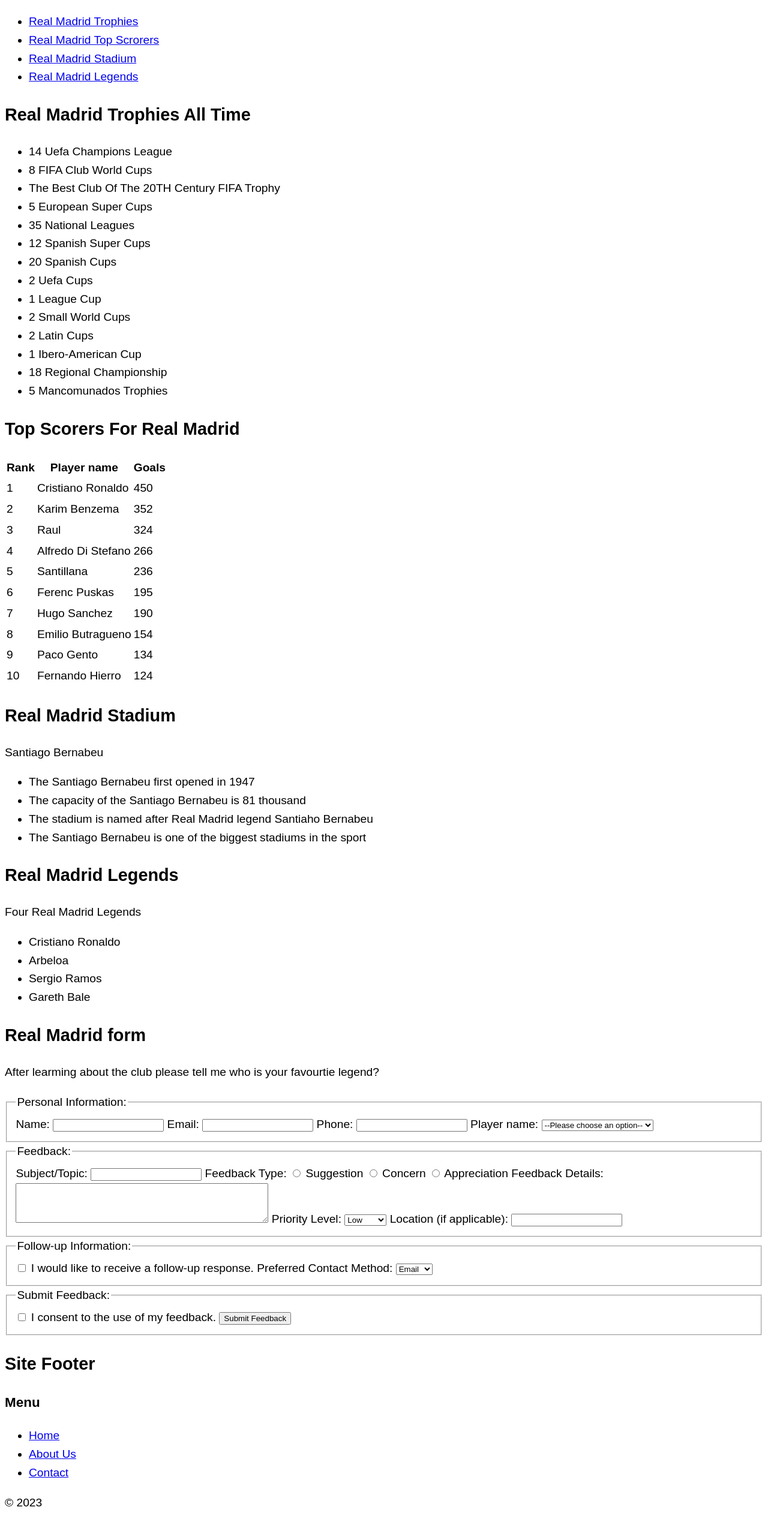
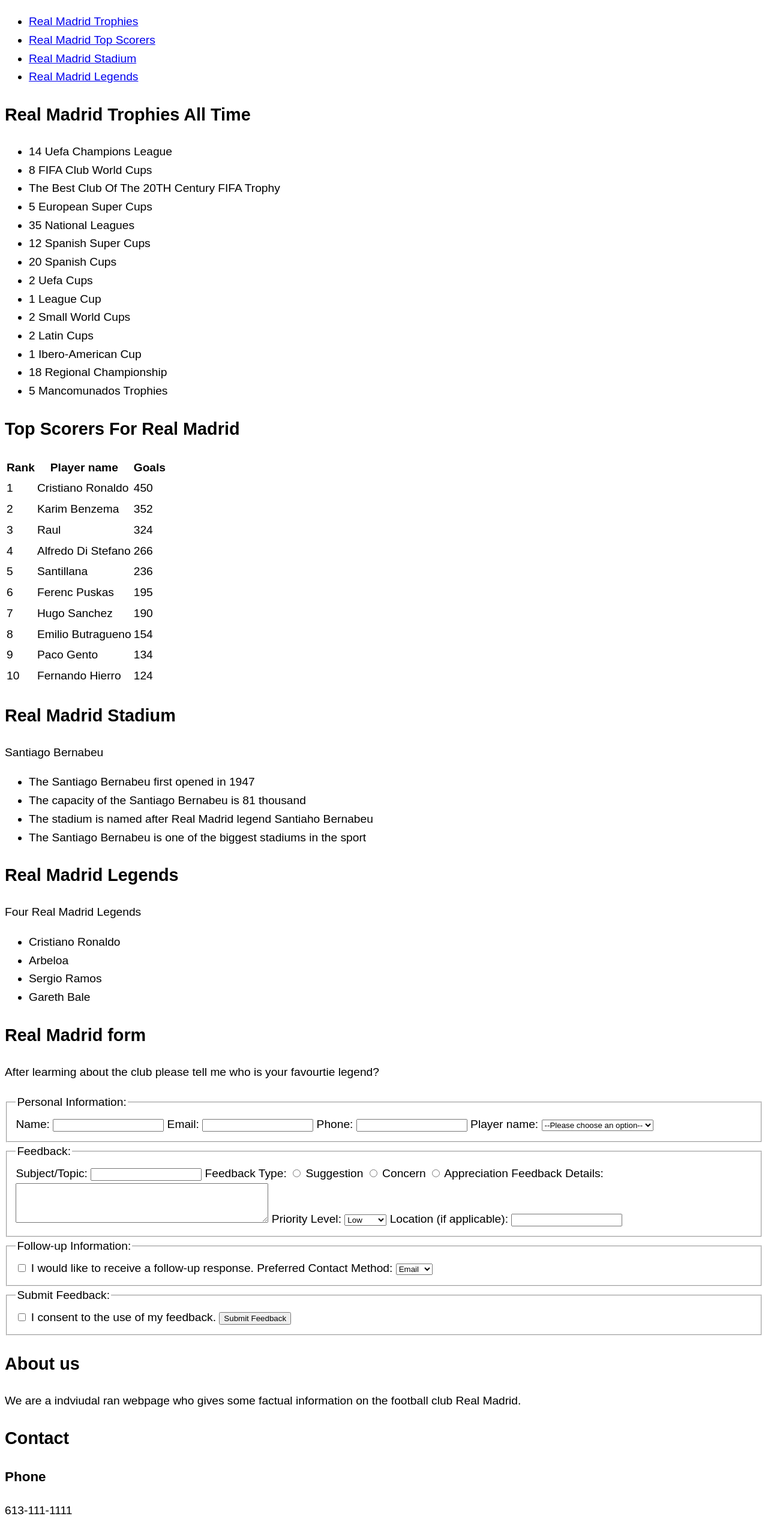
Before and after one commit to irm1005-itec1005-fall-2023/assignment-01-osaidsadek, a plain HTML site: page index.html in a window 1280 px wide. Shown: the part 2160-4713 px from the top of the page at 60% size. Drawn offline with Linux system fonts and the light colour scheme.

Commit message:
changed href tags and page title etc

```diff
--- a/index.html
+++ b/index.html
@@ -2,7 +2,7 @@
 <html lang="en-ca">
   <head>
     <!-- Set the page title -->
-    <title>Assignment 01 - To Be Completed</title>
+    <title>Real Madrid</title>
 
     <!-- Set the charset we're using to UTF-8 -->
     <meta charset="UTF-8" />
@@ -47,7 +47,7 @@
       LIST ANY CITATIONS HERE
 
         * A Used code from Tutorial 2 solutions.
-        * B
+        * B https://www.realmadrid.com/en/about-real-madrid/history/football-legends
 
     -->
     <header>
@@ -62,8 +62,8 @@
         <h3>Site Menu</h3>
         <ul>
           <li><a href="#">Home</a></li>
-          <li><a href="#">About Us</a></li>
-          <li><a href="#">Contact</a></li>
+          <li><a href="#About us">About Us</a></li>
+          <li><a href="#Contact">Contact</a></li>
         </ul>
       </nav>
     </header>
@@ -76,16 +76,16 @@
 
         <ul>
           <li>
-            <a href="#summary">Real Madrid Trophies</a>
+            <a href="#Real Madrid Trophies">Real Madrid Trophies</a>
           </li>
-          <li><a href="Real madrid">Real Madrid Top Scrorers</a></li>
-          <li><a href="Real madrid">Real Madrid Stadium</a></li>
-          <li><a href="Real Madrid">Real Madrid Legends</a></li>
+          <li><a href="#Top Scorers">Real Madrid Top Scorers</a></li>
+          <li><a href="#Santiago Bernabeu">Real Madrid Stadium</a></li>
+          <li><a href="#Real Madrid Legends">Real Madrid Legends</a></li>
         </ul>
       </section>
 
       <section>
-        <h2 id="Real Madrid">Real Madrid Trophies All Time</h2>
+        <h2 id="Real Madrid Trophies">Real Madrid Trophies All Time</h2>
 
         <ul>
           <li>
@@ -114,7 +114,7 @@
 
         <!-- Data Source: https://www.realmadrid.com/en/about-real-madrid/honours/football -->
       </section>
-      <h2>Top Scorers For Real Madrid</h2>
+      <h2 id="Top Scorers">Top Scorers For Real Madrid</h2>
 
 
       <table>
@@ -219,7 +219,7 @@
         </section>
 
         <section>
-          <h2>Real Madrid Legends</h2>
+          <h2 id="Real Madrid Legends">Real Madrid Legends</h2>
 
         <p>Four Real Madrid Legends</p>
 
@@ -353,7 +353,11 @@
         </form>
       </section>
     </main>
-
+    <h2 id="About us">About us</h2>
+    <p>We are a indviudal ran webpage who gives some factual information on the football club Real Madrid.</p>
+    <h2 id="Contact">Contact</h2>
+    <h3>Phone</h3>
+   <p>613-111-1111</p>
     <footer>
       <h2>Site Footer</h2>
 
@@ -361,8 +365,8 @@
         <h3>Menu</h3>
         <ul>
           <li><a href="#">Home</a></li>
-          <li><a href="#">About Us</a></li>
-          <li><a href="#">Contact</a></li>
+          <li><a href="#About us">About Us</a></li>
+          <li><a href="#Contact">Contact</a></li>
         </ul>
       </nav>
 
```
